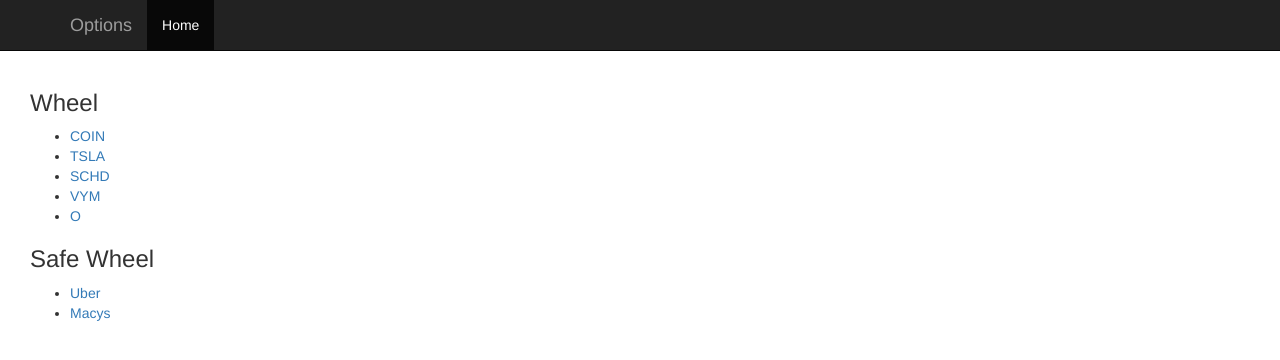
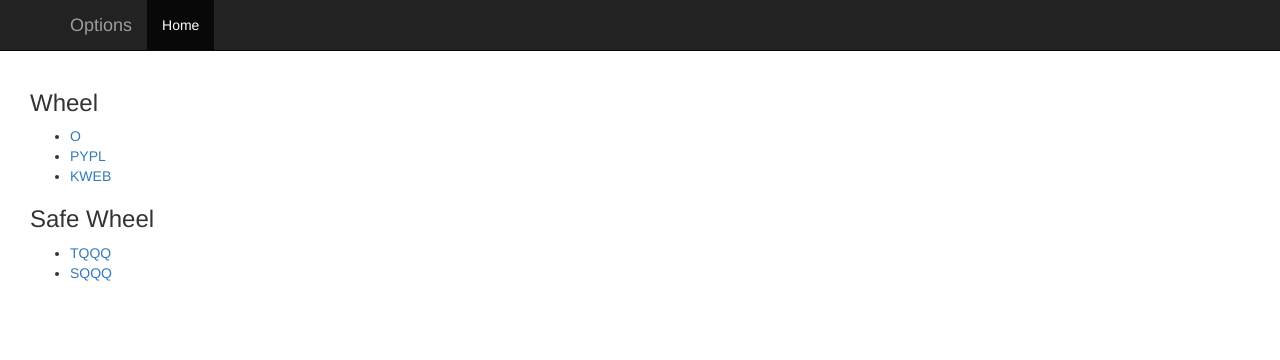
Before and after one commit to askosyrskiy/options, a Django app: page /ticker/ in a window 1280 px wide. Shown: the top 360 px of the page. Run offline with Django 4.2, Linux system fonts and the light colour scheme.

Commit message:
Update index.html

```diff
--- a/stocks/templates/ticker/index.html
+++ b/stocks/templates/ticker/index.html
@@ -4,16 +4,14 @@
 
 <h3>Wheel</h3>
 <ul>
-    <li><a href="COIN">COIN</a></li>
-    <li><a href="TSLA">TSLA</a></li>
-    <li><a href="SCHD">SCHD</a></li>
-    <li><a href="VYM">VYM</a></li>
     <li><a href="O">O</a></li>
+    <li><a href="PYPL">PYPL</a></li>
+    <li><a href="KWEB">KWEB</a></li>
 </ul>
 
 <h3>Safe Wheel</h3>
 <ul>
-    <li><a href="/ticker-sw/UBER">Uber</a></li>
-    <li><a href="/ticker-sw/M">Macys</a></li>
+    <li><a href="/ticker-sw/TQQQ">TQQQ</a></li>
+    <li><a href="/ticker-sw/SQQQ">SQQQ</a></li>
 </ul>
 {% endblock content %}
```
